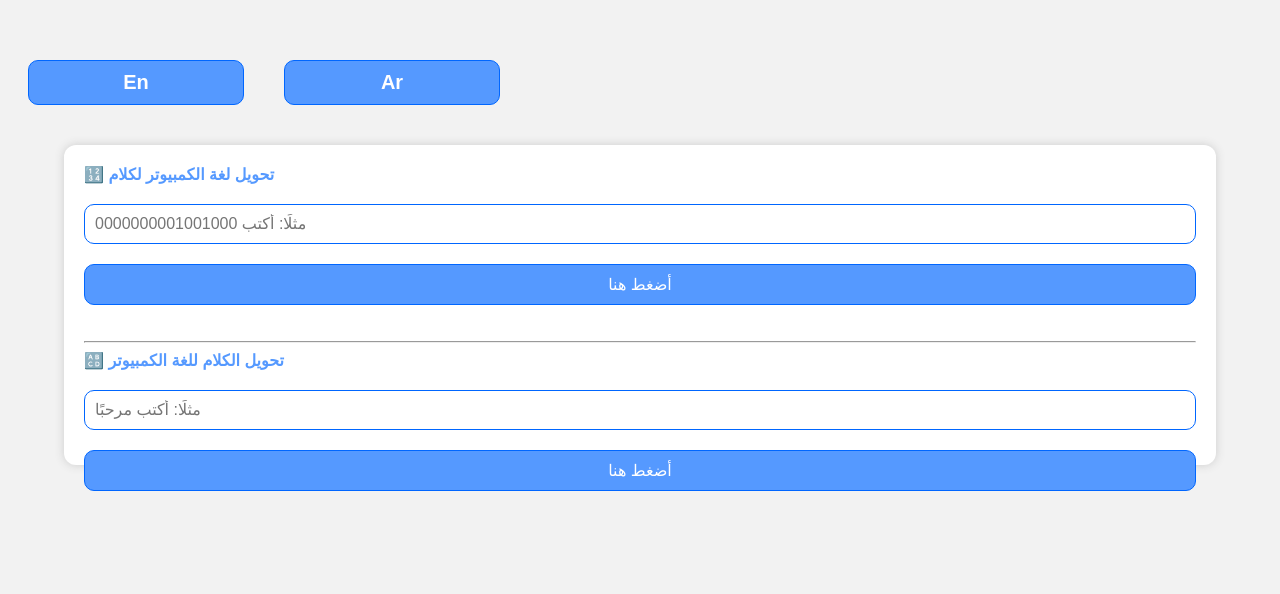
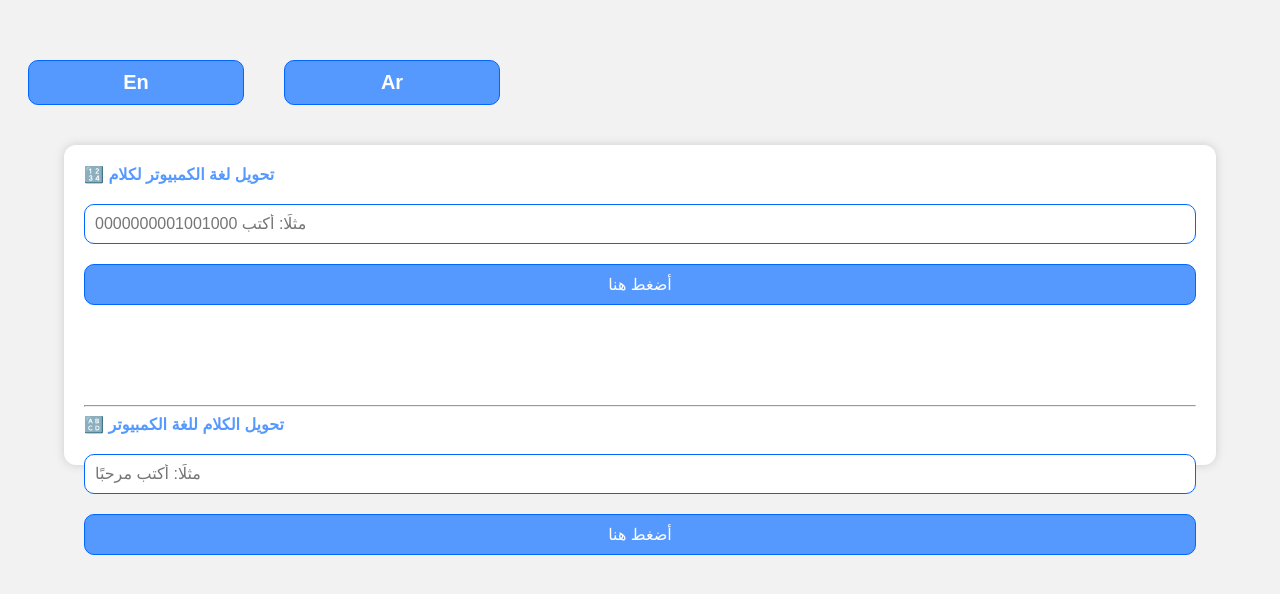
Before and after one commit to BeshoyMokhtar/binary-converter, a plain HTML site: page index.html in a window 1280 px wide. Shown: the part 150-744 px from the top of the page. Drawn offline with Linux system fonts and the light colour scheme.

Commit message:
Update style.css
test

```diff
--- a/style.css
+++ b/style.css
@@ -25,6 +25,9 @@
       height: 40vh;
       width: 90vw;
     }
+hr {
+ margin-top:80px;
+}
     input, button {
       padding: 10px;
       margin: 20px 0;
```
